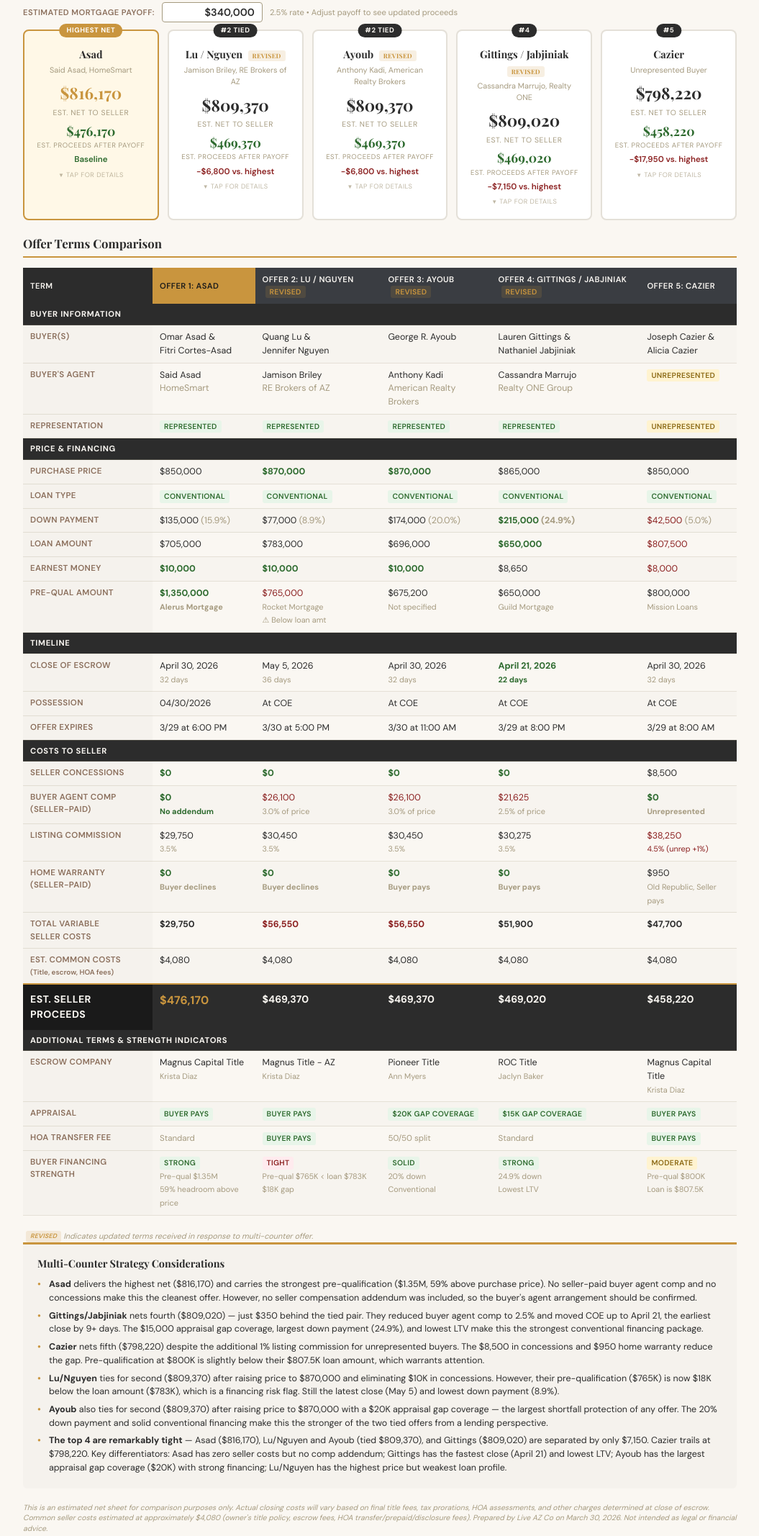
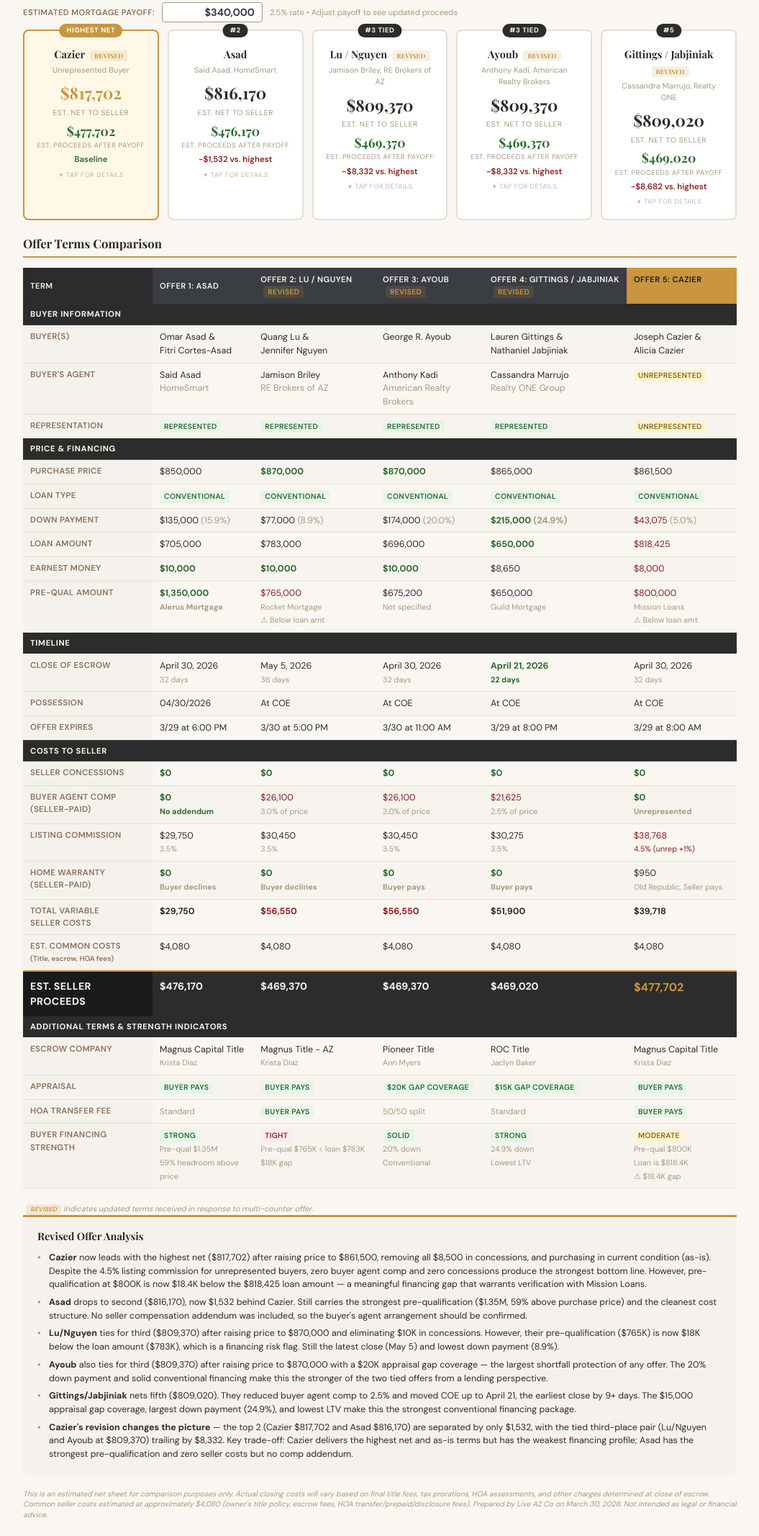
Before and after one commit to Joshhoganliveaz/liveaz-offers, a plain HTML site: page 1960-e-dava-dr/index.html in a window 1280 px wide. Shown: the part 236-2370 px from the top of the page at 72% size, without its empty margins (112-1167 px from the left). Drawn offline with nearby package versions, Linux system fonts and the light colour scheme.

Commit message:
feat: update Cazier offer — $861,500, remove concessions, as-is condition
Cazier revised to $861,500 (was $850,000), removed $8,500 concessions,
purchasing in current condition. New net $817,702 moves Cazier to #1,
ahead of Asad ($816,170) by $1,532. Updated all rankings, cards, table
data, and analysis section.

Co-Authored-By: Claude Opus 4.6 <noreply@anthropic.com>

```diff
--- a/1960-e-dava-dr/index.html
+++ b/1960-e-dava-dr/index.html
@@ -545,16 +545,41 @@
   </div>
 
   <div class="net-cards">
-    <!-- Rank 1: Asad -->
+    <!-- Rank 1: Cazier (Revised) -->
     <div class="net-card rank-1" onclick="toggleCard(this)">
       <div class="rank">Highest Net</div>
+      <div class="buyer-name">Cazier <span class="tag tag-revised">Revised</span></div>
+      <div class="agent-name">Unrepresented Buyer</div>
+      <div class="net-amount">$817,702</div>
+      <div class="net-label">Est. Net to Seller</div>
+      <div class="proceeds" data-net="817702">$477,702</div>
+      <div class="proceeds-label">Est. Proceeds After Payoff</div>
+      <div class="diff diff-pos">Baseline</div>
+      <div class="tap-hint">Tap for details</div>
+      <div class="card-details">
+        <div class="detail-row"><span class="detail-label">Purchase Price</span><span class="detail-value">$861,500</span></div>
+        <div class="detail-row"><span class="detail-label">Down Payment</span><span class="detail-value">$43,075<span class="sub">5.0%</span></span></div>
+        <div class="detail-row"><span class="detail-label">Loan Type</span><span class="detail-value">Conventional</span></div>
+        <div class="detail-row"><span class="detail-label">Close of Escrow</span><span class="detail-value">April 30, 2026<span class="sub">32 days</span></span></div>
+        <div class="detail-row"><span class="detail-label">Concessions</span><span class="detail-value">$0</span></div>
+        <div class="detail-row"><span class="detail-label">Buyer Agent Comp</span><span class="detail-value">$0<span class="sub">Unrepresented</span></span></div>
+        <div class="detail-row"><span class="detail-label">Condition</span><span class="detail-value">As-Is<span class="sub">Current condition</span></span></div>
+        <div class="detail-row"><span class="detail-label">Earnest Money</span><span class="detail-value">$8,000</span></div>
+        <div class="detail-row"><span class="detail-label">Pre-Qual</span><span class="detail-value">$800,000<span class="sub">Mission Loans</span></span></div>
+        <div class="detail-row"><span class="detail-label">Financing</span><span class="detail-value" style="color:var(--gold)">Moderate</span></div>
+        <div class="detail-row"><span class="detail-label">Offer Expires</span><span class="detail-value">3/29 at 8:00 AM</span></div>
+      </div>
+    </div>
+    <!-- Rank 2: Asad (was #1) -->
+    <div class="net-card" onclick="toggleCard(this)">
+      <div class="rank">#2</div>
       <div class="buyer-name">Asad</div>
       <div class="agent-name">Said Asad, HomeSmart</div>
       <div class="net-amount">$816,170</div>
       <div class="net-label">Est. Net to Seller</div>
       <div class="proceeds" data-net="816170">$476,170</div>
       <div class="proceeds-label">Est. Proceeds After Payoff</div>
-      <div class="diff diff-pos">Baseline</div>
+      <div class="diff diff-neg">-$1,532 vs. highest</div>
       <div class="tap-hint">Tap for details</div>
       <div class="card-details">
         <div class="detail-row"><span class="detail-label">Purchase Price</span><span class="detail-value">$850,000</span></div>
@@ -569,16 +594,16 @@
         <div class="detail-row"><span class="detail-label">Offer Expires</span><span class="detail-value">3/29 at 6:00 PM</span></div>
       </div>
     </div>
-    <!-- Rank 2 (tied): Lu/Nguyen -->
+    <!-- Rank 3 (tied): Lu/Nguyen -->
     <div class="net-card" onclick="toggleCard(this)">
-      <div class="rank">#2 Tied</div>
+      <div class="rank">#3 Tied</div>
       <div class="buyer-name">Lu / Nguyen <span class="tag tag-revised">Revised</span></div>
       <div class="agent-name">Jamison Briley, RE Brokers of AZ</div>
       <div class="net-amount">$809,370</div>
       <div class="net-label">Est. Net to Seller</div>
       <div class="proceeds" data-net="809370">$469,370</div>
       <div class="proceeds-label">Est. Proceeds After Payoff</div>
-      <div class="diff diff-neg">-$6,800 vs. highest</div>
+      <div class="diff diff-neg">-$8,332 vs. highest</div>
       <div class="tap-hint">Tap for details</div>
       <div class="card-details">
         <div class="detail-row"><span class="detail-label">Purchase Price</span><span class="detail-value">$870,000</span></div>
@@ -593,16 +618,16 @@
         <div class="detail-row"><span class="detail-label">Offer Expires</span><span class="detail-value">3/30 at 5:00 PM</span></div>
       </div>
     </div>
-    <!-- Rank 2 (tied): Ayoub -->
+    <!-- Rank 3 (tied): Ayoub -->
     <div class="net-card" onclick="toggleCard(this)">
-      <div class="rank">#2 Tied</div>
+      <div class="rank">#3 Tied</div>
       <div class="buyer-name">Ayoub <span class="tag tag-revised">Revised</span></div>
       <div class="agent-name">Anthony Kadi, American Realty Brokers</div>
       <div class="net-amount">$809,370</div>
       <div class="net-label">Est. Net to Seller</div>
       <div class="proceeds" data-net="809370">$469,370</div>
       <div class="proceeds-label">Est. Proceeds After Payoff</div>
-      <div class="diff diff-neg">-$6,800 vs. highest</div>
+      <div class="diff diff-neg">-$8,332 vs. highest</div>
       <div class="tap-hint">Tap for details</div>
       <div class="card-details">
         <div class="detail-row"><span class="detail-label">Purchase Price</span><span class="detail-value">$870,000</span></div>
@@ -618,16 +643,16 @@
         <div class="detail-row"><span class="detail-label">Offer Expires</span><span class="detail-value">3/30 at 11:00 AM</span></div>
       </div>
     </div>
-    <!-- Rank 4: Gittings/Jabjiniak -->
+    <!-- Rank 5: Gittings/Jabjiniak (was #4) -->
     <div class="net-card" onclick="toggleCard(this)">
-      <div class="rank">#4</div>
+      <div class="rank">#5</div>
       <div class="buyer-name">Gittings / Jabjiniak <span class="tag tag-revised">Revised</span></div>
       <div class="agent-name">Cassandra Marrujo, Realty ONE</div>
       <div class="net-amount">$809,020</div>
       <div class="net-label">Est. Net to Seller</div>
       <div class="proceeds" data-net="809020">$469,020</div>
       <div class="proceeds-label">Est. Proceeds After Payoff</div>
-      <div class="diff diff-neg">-$7,150 vs. highest</div>
+      <div class="diff diff-neg">-$8,682 vs. highest</div>
       <div class="tap-hint">Tap for details</div>
       <div class="card-details">
         <div class="detail-row"><span class="detail-label">Purchase Price</span><span class="detail-value">$865,000</span></div>
@@ -643,30 +668,6 @@
         <div class="detail-row"><span class="detail-label">Offer Expires</span><span class="detail-value">3/29 at 8:00 PM</span></div>
       </div>
     </div>
-    <!-- Rank 5: Cazier -->
-    <div class="net-card" onclick="toggleCard(this)">
-      <div class="rank">#5</div>
-      <div class="buyer-name">Cazier</div>
-      <div class="agent-name">Unrepresented Buyer</div>
-      <div class="net-amount">$798,220</div>
-      <div class="net-label">Est. Net to Seller</div>
-      <div class="proceeds" data-net="798220">$458,220</div>
-      <div class="proceeds-label">Est. Proceeds After Payoff</div>
-      <div class="diff diff-neg">-$17,950 vs. highest</div>
-      <div class="tap-hint">Tap for details</div>
-      <div class="card-details">
-        <div class="detail-row"><span class="detail-label">Purchase Price</span><span class="detail-value">$850,000</span></div>
-        <div class="detail-row"><span class="detail-label">Down Payment</span><span class="detail-value">$42,500<span class="sub">5.0%</span></span></div>
-        <div class="detail-row"><span class="detail-label">Loan Type</span><span class="detail-value">Conventional</span></div>
-        <div class="detail-row"><span class="detail-label">Close of Escrow</span><span class="detail-value">April 30, 2026<span class="sub">32 days</span></span></div>
-        <div class="detail-row"><span class="detail-label">Concessions</span><span class="detail-value">$8,500</span></div>
-        <div class="detail-row"><span class="detail-label">Buyer Agent Comp</span><span class="detail-value">$0<span class="sub">Unrepresented</span></span></div>
-        <div class="detail-row"><span class="detail-label">Earnest Money</span><span class="detail-value">$8,000</span></div>
-        <div class="detail-row"><span class="detail-label">Pre-Qual</span><span class="detail-value">$800,000<span class="sub">Mission Loans</span></span></div>
-        <div class="detail-row"><span class="detail-label">Financing</span><span class="detail-value" style="color:var(--gold)">Moderate</span></div>
-        <div class="detail-row"><span class="detail-label">Offer Expires</span><span class="detail-value">3/29 at 8:00 AM</span></div>
-      </div>
-    </div>
   </div>
 
   <!-- Detailed Comparison Table -->
@@ -678,11 +679,11 @@
   <table class="comp-grid">
     <thead><tr>
         <th>Term</th>
-        <th class="best">Offer 1: Asad</th>
+        <th>Offer 1: Asad</th>
         <th>Offer 2: Lu / Nguyen <span class="tag tag-revised">Revised</span></th>
         <th>Offer 3: Ayoub <span class="tag tag-revised">Revised</span></th>
         <th>Offer 4: Gittings / Jabjiniak <span class="tag tag-revised">Revised</span></th>
-        <th>Offer 5: Cazier</th>
+        <th class="best">Offer 5: Cazier <span class="tag tag-revised">Revised</span></th>
 </tr>
     </thead>
     <tbody>
@@ -717,7 +718,7 @@
         <td class="money best-val">$870,000</td>
         <td class="money best-val">$870,000</td>
         <td class="money">$865,000</td>
-        <td class="money">$850,000</td>
+        <td class="money">$861,500</td>
 </tr><tr>
         <td>Loan Type</td>
         <td><span class="tag tag-green">Conventional</span></td>
@@ -731,14 +732,14 @@
         <td class="money">$77,000 <span style="color:#A59A7F">(8.9%)</span></td>
         <td class="money">$174,000 <span style="color:#A59A7F">(20.0%)</span></td>
         <td class="money best-val">$215,000 <span style="color:#A59A7F">(24.9%)</span></td>
-        <td class="money worst-val">$42,500 <span style="color:#A59A7F">(5.0%)</span></td>
+        <td class="money worst-val">$43,075 <span style="color:#A59A7F">(5.0%)</span></td>
 </tr><tr>
         <td>Loan Amount</td>
         <td class="money">$705,000</td>
         <td class="money">$783,000</td>
         <td class="money">$696,000</td>
         <td class="money best-val">$650,000</td>
-        <td class="money worst-val">$807,500</td>
+        <td class="money worst-val">$818,425</td>
 </tr><tr>
         <td>Earnest Money</td>
         <td class="money best-val">$10,000</td>
@@ -752,7 +753,7 @@
         <td class="money worst-val">$765,000<br><span style="color:#A59A7F;font-size:0.68rem">Rocket Mortgage<br>⚠ Below loan amt</span></td>
         <td class="money">$675,200<br><span style="color:#A59A7F;font-size:0.68rem">Not specified</span></td>
         <td class="money">$650,000<br><span style="color:#A59A7F;font-size:0.68rem">Guild Mortgage</span></td>
-        <td class="money">$800,000<br><span style="color:#A59A7F;font-size:0.68rem">Mission Loans</span></td>
+        <td class="money worst-val">$800,000<br><span style="color:#A59A7F;font-size:0.68rem">Mission Loans<br>⚠ Below loan amt</span></td>
 </tr>
 
       <!-- Timeline Section -->
@@ -786,7 +787,7 @@
         <td class="money best-val">$0</td>
         <td class="money best-val">$0</td>
         <td class="money best-val">$0</td>
-        <td class="money">$8,500</td>
+        <td class="money best-val">$0</td>
 </tr><tr>
         <td>Buyer Agent Comp<br>(Seller-Paid)</td>
         <td class="money best-val">$0<br><span style="font-size:0.68rem">No addendum</span></td>
@@ -800,7 +801,7 @@
         <td class="money">$30,450<br><span style="color:#A59A7F;font-size:0.68rem">3.5%</span></td>
         <td class="money">$30,450<br><span style="color:#A59A7F;font-size:0.68rem">3.5%</span></td>
         <td class="money">$30,275<br><span style="color:#A59A7F;font-size:0.68rem">3.5%</span></td>
-        <td class="money worst-val">$38,250<br><span style="font-size:0.68rem">4.5% (unrep +1%)</span></td>
+        <td class="money worst-val">$38,768<br><span style="font-size:0.68rem">4.5% (unrep +1%)</span></td>
 </tr><tr>
         <td>Home Warranty<br>(Seller-Paid)</td>
         <td class="money best-val">$0<br><span style="color:#A59A7F;font-size:0.68rem">Buyer declines</span></td>
@@ -814,7 +815,7 @@
         <td class="money worst-val" style="font-weight:700">$56,550</td>
         <td class="money worst-val" style="font-weight:700">$56,550</td>
         <td class="money" style="font-weight:700">$51,900</td>
-        <td class="money" style="font-weight:700">$47,700</td>
+        <td class="money" style="font-weight:700">$39,718</td>
 </tr><tr>
         <td>Est. Common Costs<br><span style="font-size:0.62rem;text-transform:none;letter-spacing:0">(Title, escrow, HOA fees)</span></td>
         <td class="money">$4,080</td>
@@ -827,11 +828,11 @@
       <!-- Net Row -->
       <tr class="total-row">
         <td>Est. Seller Proceeds</td>
-        <td class="table-proceeds" data-net="816170" style="color:var(--gold);font-size:1rem">$476,170</td>
+        <td class="table-proceeds" data-net="816170">$476,170</td>
         <td class="table-proceeds" data-net="809370">$469,370</td>
         <td class="table-proceeds" data-net="809370">$469,370</td>
         <td class="table-proceeds" data-net="809020">$469,020</td>
-        <td class="table-proceeds" data-net="798220">$458,220</td>
+        <td class="table-proceeds" data-net="817702" style="color:var(--gold);font-size:1rem">$477,702</td>
 </tr>
 
       <!-- Additional Terms -->
@@ -876,7 +877,7 @@
         </td>
         <td>
         <span class="tag tag-gold">Moderate</span><br>
-        <span style="font-size:0.68rem;color:var(--sand)">Pre-qual $800K<br>Loan is $807.5K</span>
+        <span style="font-size:0.68rem;color:var(--sand)">Pre-qual $800K<br>Loan is $818.4K<br>⚠ $18.4K gap</span>
         </td>
 </tr>
     </tbody>
@@ -886,14 +887,14 @@
 
   <!-- Analysis Box -->
   <div class="analysis-box">
-    <h4>Multi-Counter Strategy Considerations</h4>
+    <h4>Revised Offer Analysis</h4>
     <ul>
-      <li><strong>Asad</strong> delivers the highest net ($816,170) and carries the strongest pre-qualification ($1.35M, 59% above purchase price). No seller-paid buyer agent comp and no concessions make this the cleanest offer. However, no seller compensation addendum was included, so the buyer's agent arrangement should be confirmed.</li>
-      <li><strong>Gittings/Jabjiniak</strong> nets fourth ($809,020) — just $350 behind the tied pair. They reduced buyer agent comp to 2.5% and moved COE up to April 21, the earliest close by 9+ days. The $15,000 appraisal gap coverage, largest down payment (24.9%), and lowest LTV make this the strongest conventional financing package.</li>
-      <li><strong>Cazier</strong> nets fifth ($798,220) despite the additional 1% listing commission for unrepresented buyers. The $8,500 in concessions and $950 home warranty reduce the gap. Pre-qualification at $800K is slightly below their $807.5K loan amount, which warrants attention.</li>
-      <li><strong>Lu/Nguyen</strong> ties for second ($809,370) after raising price to $870,000 and eliminating $10K in concessions. However, their pre-qualification ($765K) is now $18K below the loan amount ($783K), which is a financing risk flag. Still the latest close (May 5) and lowest down payment (8.9%).</li>
-      <li><strong>Ayoub</strong> also ties for second ($809,370) after raising price to $870,000 with a $20K appraisal gap coverage — the largest shortfall protection of any offer. The 20% down payment and solid conventional financing make this the stronger of the two tied offers from a lending perspective.</li>
-      <li><strong>The top 4 are remarkably tight</strong> — Asad ($816,170), Lu/Nguyen and Ayoub (tied $809,370), and Gittings ($809,020) are separated by only $7,150. Cazier trails at $798,220. Key differentiators: Asad has zero seller costs but no comp addendum; Gittings has the fastest close (April 21) and lowest LTV; Ayoub has the largest appraisal gap coverage ($20K) with strong financing; Lu/Nguyen has the highest price but weakest loan profile.</li>
+      <li><strong>Cazier</strong> now leads with the highest net ($817,702) after raising price to $861,500, removing all $8,500 in concessions, and purchasing in current condition (as-is). Despite the 4.5% listing commission for unrepresented buyers, zero buyer agent comp and zero concessions produce the strongest bottom line. However, pre-qualification at $800K is now $18.4K below the $818,425 loan amount — a meaningful financing gap that warrants verification with Mission Loans.</li>
+      <li><strong>Asad</strong> drops to second ($816,170), now $1,532 behind Cazier. Still carries the strongest pre-qualification ($1.35M, 59% above purchase price) and the cleanest cost structure. No seller compensation addendum was included, so the buyer's agent arrangement should be confirmed.</li>
+      <li><strong>Lu/Nguyen</strong> ties for third ($809,370) after raising price to $870,000 and eliminating $10K in concessions. However, their pre-qualification ($765K) is now $18K below the loan amount ($783K), which is a financing risk flag. Still the latest close (May 5) and lowest down payment (8.9%).</li>
+      <li><strong>Ayoub</strong> also ties for third ($809,370) after raising price to $870,000 with a $20K appraisal gap coverage — the largest shortfall protection of any offer. The 20% down payment and solid conventional financing make this the stronger of the two tied offers from a lending perspective.</li>
+      <li><strong>Gittings/Jabjiniak</strong> nets fifth ($809,020). They reduced buyer agent comp to 2.5% and moved COE up to April 21, the earliest close by 9+ days. The $15,000 appraisal gap coverage, largest down payment (24.9%), and lowest LTV make this the strongest conventional financing package.</li>
+      <li><strong>Cazier's revision changes the picture</strong> — the top 2 (Cazier $817,702 and Asad $816,170) are separated by only $1,532, with the tied third-place pair (Lu/Nguyen and Ayoub at $809,370) trailing by $8,332. Key trade-off: Cazier delivers the highest net and as-is terms but has the weakest financing profile; Asad has the strongest pre-qualification and zero seller costs but no comp addendum.</li>
     </ul>
   </div>
 
```
